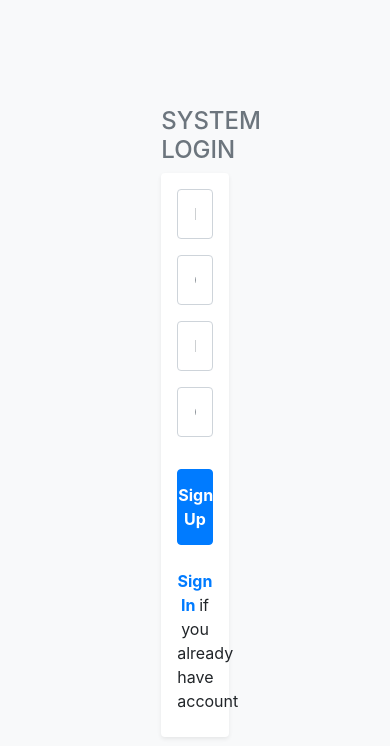
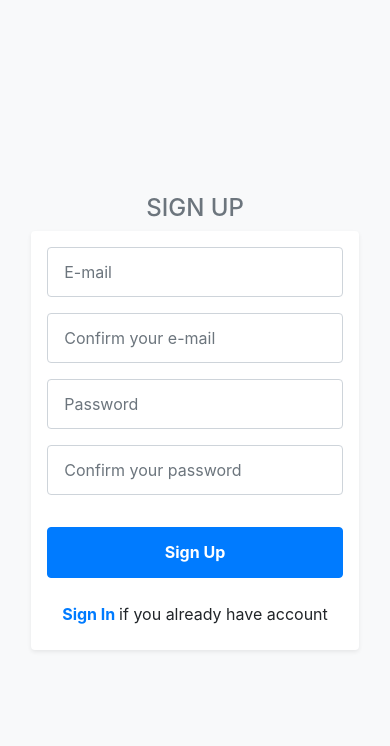
Before and after one commit to pedroalima/system-login, a React (Vite) app: page /signup in a window 390 px wide. Shown: the top 746 px of the page. Built offline with nearby package versions, Linux system fonts and the light colour scheme.

Commit message:
style: add layout responsive

```diff
--- a/src/routes/Home/index.tsx
+++ b/src/routes/Home/index.tsx
@@ -15,7 +15,7 @@ function Home() {
 	return (
 		<div className="container-fluid bg-light">
 			<div className="row py-5 vh-100 justify-content-center align-items-center">
-				<div className="col-4 py-5 text-center">
+				<div className="col-11 col-sm-8 col-md-6 col-lg-4 col-xl-3 py-5 text-center">
 					<h4 className="text-uppercase text-secondary">Home</h4>
 					<Button text="Logout" onClick={handleLogout} />
 				</div>
--- a/src/routes/SignIn/index.tsx
+++ b/src/routes/SignIn/index.tsx
@@ -36,8 +36,8 @@ function SignIn() {
 	return (
 		<div className="container-fluid bg-light" id="sign-in">
 			<div className="row py-5 vh-100 justify-content-center align-items-center">
-				<div className="col-3 py-5">
-					<h4 className="text-uppercase text-secondary text-center">System Login</h4>
+				<div className="col-11 col-sm-8 col-md-6 col-lg-4 col-xl-3 py-5">
+					<h4 className="text-uppercase text-secondary text-center">Sign In</h4>
 					<form
 						className="d-flex flex-column p-3 bg-white align-items-around gap rounded shadow-sm"
 						onSubmit={handleSubmit(handleLogin)}
--- a/src/routes/SignUp/index.tsx
+++ b/src/routes/SignUp/index.tsx
@@ -41,8 +41,8 @@ function SignUp() {
 	return (
 		<div className="container-fluid bg-light" id="sign-in">
 			<div className="row py-5 vh-100 justify-content-center align-items-center">
-				<div className="col-3 py-5">
-					<h4 className="text-uppercase text-secondary text-center">System Login</h4>
+				<div className="col-11 col-sm-8 col-md-6 col-lg-4 col-xl-3 py-5">
+					<h4 className="text-uppercase text-secondary text-center">Sign Up</h4>
 					<form
 						className="d-flex flex-column p-3 bg-white align-items-around gap rounded shadow-sm"
 						onSubmit={handleSubmit(handleUser)}
```
